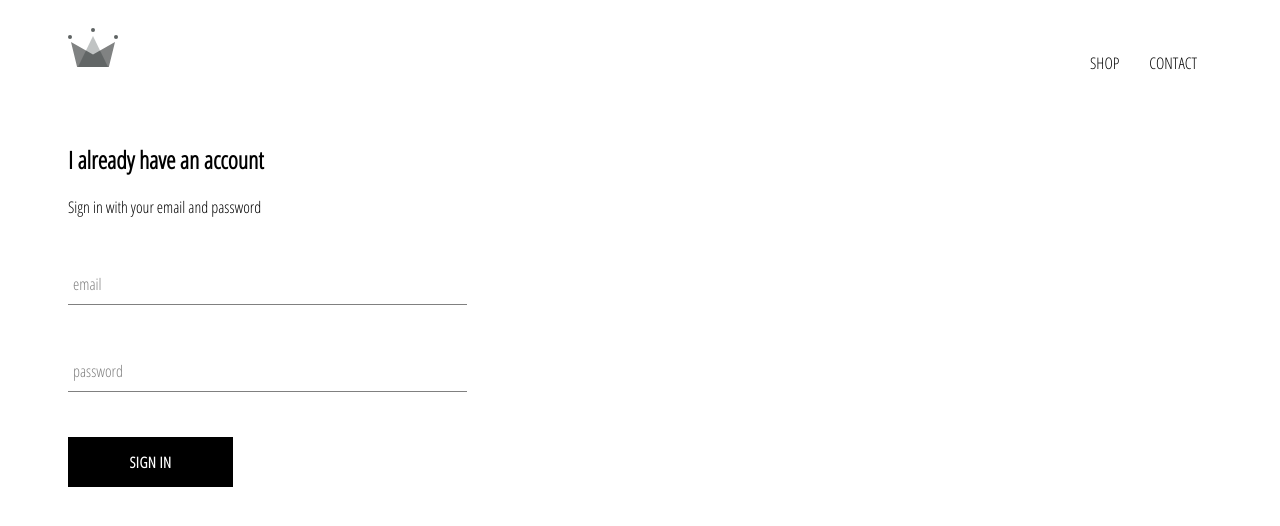
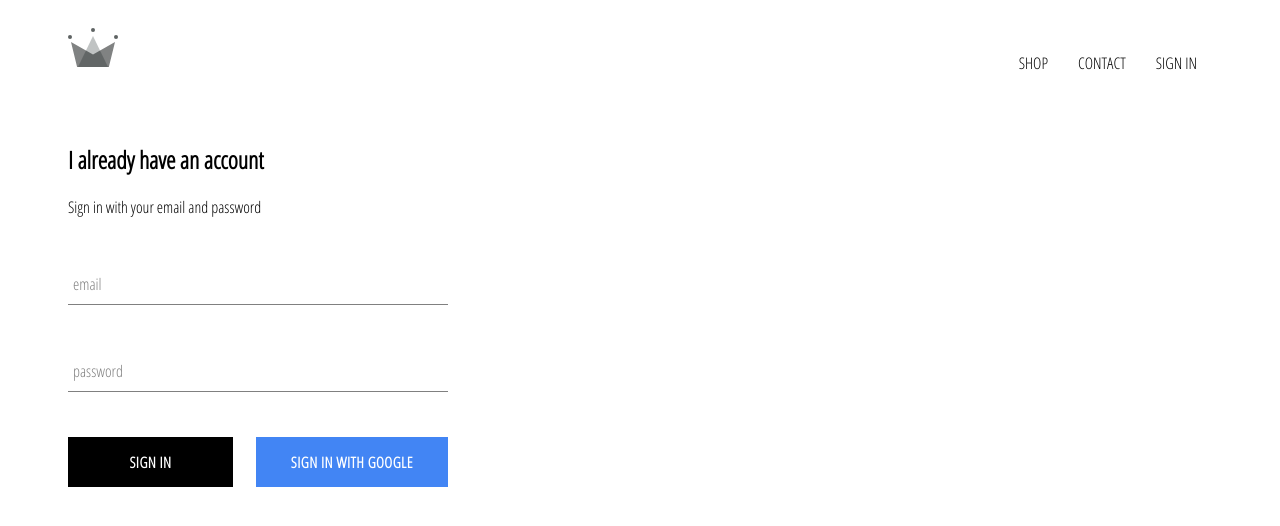
Before and after one commit to donovangriggs/crown-clothing, a React (Create React App) app: page /signin in a window 1280 px wide. Shown: the top 526 px of the page. Built offline with nearby package versions, Linux system fonts and the light colour scheme; no server answers.

Commit message:
intgrated firebase, created sign in page and sign in component and sign in with google

```diff
--- a/package.json
+++ b/package.json
@@ -6,6 +6,7 @@
     "@testing-library/jest-dom": "^4.2.4",
     "@testing-library/react": "^9.3.2",
     "@testing-library/user-event": "^7.1.2",
+    "firebase": "^7.10.0",
     "node-sass": "^4.13.1",
     "react": "^16.13.0",
     "react-dom": "^16.13.0",
--- a/src/App.css
+++ b/src/App.css
@@ -7,3 +7,7 @@
   text-decoration: none;
   color: black;
 }
+
+* {
+  box-sizing: border-box;
+}
--- a/src/App.js
+++ b/src/App.js
@@ -6,11 +6,32 @@
 import ShopPage from './pages/shop/shop.component';
 import Header from './components/header-component/header.component'
 import SignInAndSignUp from './pages/sign-in-and-sign-up/sign-in-and-sign-up.component'
+import { auth  } from './firebase/firebase.utils'
 
-function App() {
+class App extends React.Component {
+  constructor(props){
+    super(props)
+    this.state = {
+      currentUser: null
+    }
+  }
+
+  unsubscribeFromAuth = null
+
+  componentDidMount(){
+    this.unsubscribeFromAuth = auth.onAuthStateChanged(user => {
+      this.setState({currentUser: user})
+    })
+  }
+
+  componentWillUnmount(){
+    this.unsubscribeFromAuth()
+  }
+
+  render(){
     return (
       <div>
-      <Header />
+        <Header currentUser={this.state.currentUser} />
         <Switch>
           <Route exact path='/' component={HomePage} />
           <Route path='/shop' component={ShopPage} />
@@ -20,4 +41,6 @@
     );
   }
 
+}
+
 export default App;
--- a/src/components/custom-button/custom-button.component.jsx
+++ b/src/components/custom-button/custom-button.component.jsx
@@ -2,9 +2,9 @@
 
 import './custom-button.styles.scss'
 
-const CustomButton = ({children, ...otherProps}) => (
+const CustomButton = ({children, isGoogleSignIn, ...otherProps}) => (
 	<button
-		className='custom-button'
+		className={`${isGoogleSignIn ? 'google-sign-in' : ''} custom-button`}
 		{...otherProps}
 	>
 		{children}
--- a/src/components/custom-button/custom-button.styles.scss
+++ b/src/components/custom-button/custom-button.styles.scss
@@ -19,4 +19,16 @@
     color: black;
     border: 1px solid black;
   }
+
+  &.google-sign-in {
+    background-color: #4285f4;
+    color: white;
+
+    &:hover {
+      background-color: #357ae8;
+      border: none;
+    }
+
+  }
+
 }
--- a/src/components/header-component/header.component.jsx
+++ b/src/components/header-component/header.component.jsx
@@ -1,10 +1,11 @@
 import React from 'react'
 import './header.styles.scss'
+import { auth } from '../../firebase/firebase.utils'
 import {Link} from 'react-router-dom'
 
 import { ReactComponent as Logo } from '../../assets/crown.svg'
 
-const Header =() => (
+const Header =({currentUser}) => (
 	<div className='header'>
 		<Link to='/'>
 			<Logo className='logo' />
@@ -22,6 +23,12 @@
 			>
 				CONTACT
 			</Link>
+			{
+				currentUser ?
+				<div className='option' onClick={() => auth.signOut()}>SIGN OUT</div>
+				:
+				<Link className='option' to='/signin'>SIGN IN</Link>
+			}
 		</div>
 	</div>
 )
--- a/src/components/header-component/header.styles.scss
+++ b/src/components/header-component/header.styles.scss
@@ -20,6 +20,7 @@
 
     .option {
       padding: 10px 15px;
+      cursor: pointer;
     }
   }
 }
--- a/src/components/sign-in/sign-in.component.jsx
+++ b/src/components/sign-in/sign-in.component.jsx
@@ -2,6 +2,7 @@
 import './sign-in.styles.scss'
 import FormInput from '../form-input/form-input.component'
 import CustomButton from '../../components/custom-button/custom-button.component'
+import { signInWithGoogle } from '../../firebase/firebase.utils'
 
 class SignIn extends React.Component {
   constructor(props) {
@@ -46,13 +47,20 @@
             label='password'
 						required
 					/>
-					<CustomButton
-            type='submit'
-          >
-            Sign In
-          </CustomButton>
+          <div className='buttons'>
+            <CustomButton
+              type='submit'
+            >
+              Sign In
+            </CustomButton>
+            <CustomButton
+              onClick={signInWithGoogle}
+              isGoogleSignIn
+            >
+              Sign In With Google
+            </CustomButton>
+          </div>
         </form>
-
       </div>
     )
   }
--- a/src/components/sign-in/sign-in.styles.scss
+++ b/src/components/sign-in/sign-in.styles.scss
@@ -1,9 +1,14 @@
 .sign-in {
-	width: 30vw;
+	width: 380px;
 	display: flex;
 	flex-direction: column;
 
 	.title {
 		margin: 10px 0;
 	}
+
+	.buttons {
+		display: flex;
+		justify-content: space-between;
+	}
 }
--- /dev/null
+++ b/src/firebase/firebase.utils.js
@@ -0,0 +1,25 @@
+import firebase from 'firebase/app'
+import 'firebase/auth'
+import 'firebase/firestore'
+
+const config = {
+	apiKey: "AIzaSyDYO3euDY7ywirEqA1lbz1mzNRBPuB8KLI",
+	authDomain: "crown-clothing-24ab8.firebaseapp.com",
+	databaseURL: "https://crown-clothing-24ab8.firebaseio.com",
+	projectId: "crown-clothing-24ab8",
+	storageBucket: "crown-clothing-24ab8.appspot.com",
+	messagingSenderId: "727541159089",
+	appId: "1:727541159089:web:bf8b78a69875672db7fe90",
+	measurementId: "G-19G547JRW8"
+}
+
+firebase.initializeApp(config)
+
+export const auth = firebase.auth()
+export const firestore = firebase.firestore()
+
+const provider = new firebase.auth.GoogleAuthProvider()
+provider.setCustomParameters({prompt: 'select_account'})
+export const signInWithGoogle = () => auth.signInWithPopup(provider)
+
+export default firebase
```
Also changed, not shown: 1 other file (tests, documents, lock files or other folders). Lines whose indentation alone changed are shown as unchanged.
